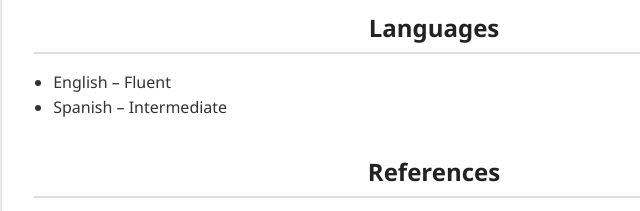
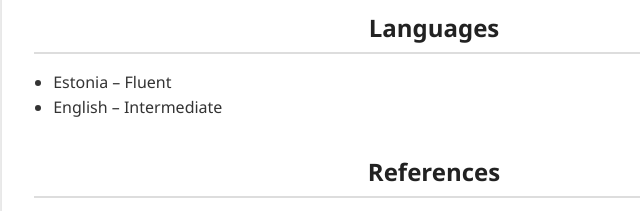
Before and after one commit to kermoblock/kermoblock.github.io, a plain HTML site: page index.html in a window 1280 px wide. Shown: the part 1372-1583 px from the top of the page, 206-846 px from the left. Drawn offline with Linux system fonts and the light colour scheme.

Commit message:
uus vark

```diff
--- a/index.html
+++ b/index.html
@@ -3,7 +3,7 @@
 <head>
   <meta charset="UTF-8" />
   <meta name="viewport" content="width=device-width, initial-scale=1" />
-  <title>Your Name - CV</title>
+  <title>Kermo - CV</title>
   <style>
     body {
       font-family: "Segoe UI", Tahoma, Geneva, Verdana, sans-serif;
@@ -120,7 +120,7 @@
 
     <h1>Your Name</h1>
     <div class="contact">
-      📧 your.email@example.com &nbsp;|&nbsp;
+      📧 Mrdisxo@gmail.com &nbsp;|&nbsp;
       📞 +123 456 7890 &nbsp;|&nbsp;
       🌐 www.yourwebsite.com &nbsp;|&nbsp;
       💼 LinkedIn / GitHub
@@ -187,8 +187,8 @@
     <div class="section">
       <h2>Languages</h2>
       <ul>
-        <li>English – Fluent</li>
-        <li>Spanish – Intermediate</li>
+        <li>Estonia – Fluent</li>
+        <li>English – Intermediate</li>
       </ul>
     </div>
 
```
